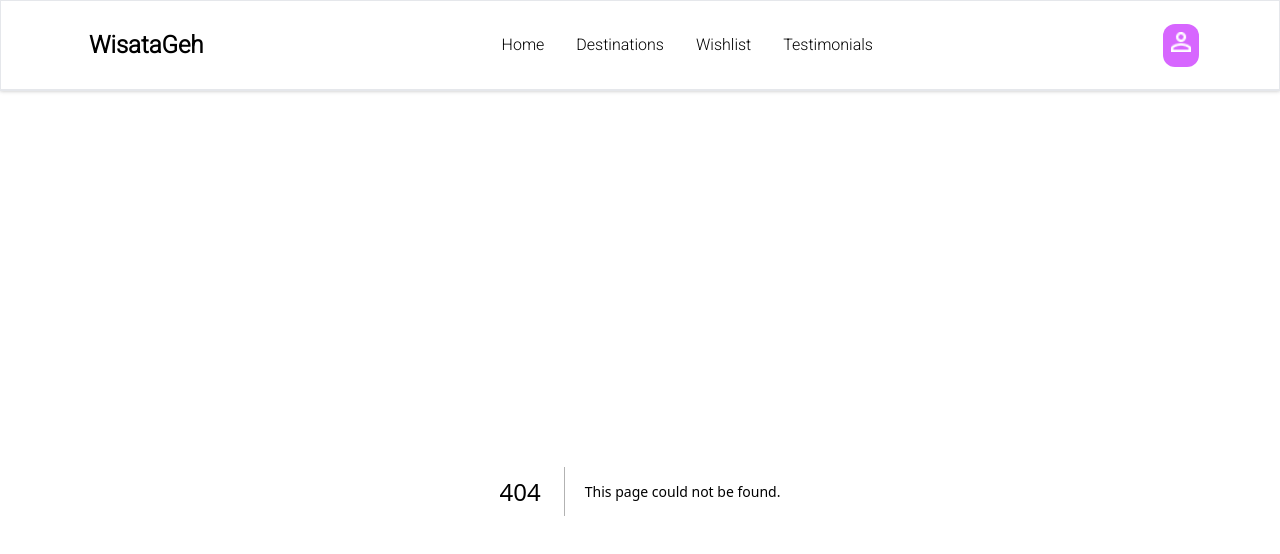
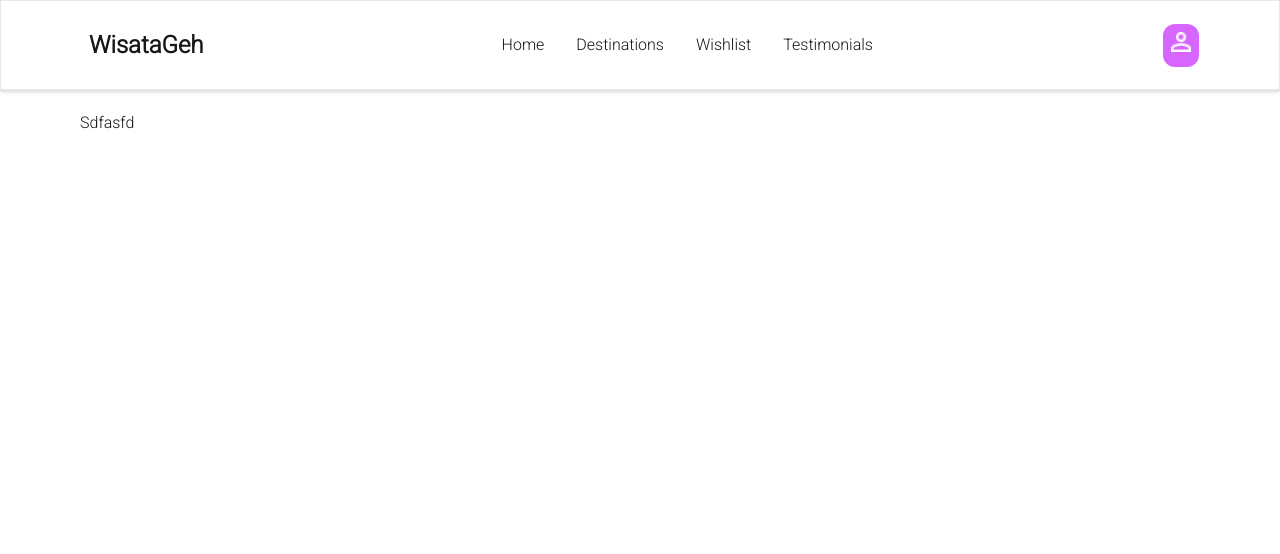
Before and after one commit to RakaAgiSaputra/PW2-22B-ONDEMANDE, a Next.js app in the folder Program/wisatageh-app/: page /wishlist in a window 1280 px wide. Before the commit this address had no page. Shown: the top 554 px of the page. Built offline with nearby package versions, Linux system fonts and the light colour scheme.

Commit message:
raka: create wishlist

```diff
--- /dev/null
+++ b/Program/wisatageh-app/app/wishlist/page.tsx
@@ -0,0 +1,12 @@
+export default function WishListPage(){
+    const batas = "px-20 pt-5 pb-5";
+    return(
+        <>
+        <div className={batas}>
+            <h1>Sdfasfd</h1>
+
+        </div>
+
+        </>
+    )
+}
```
